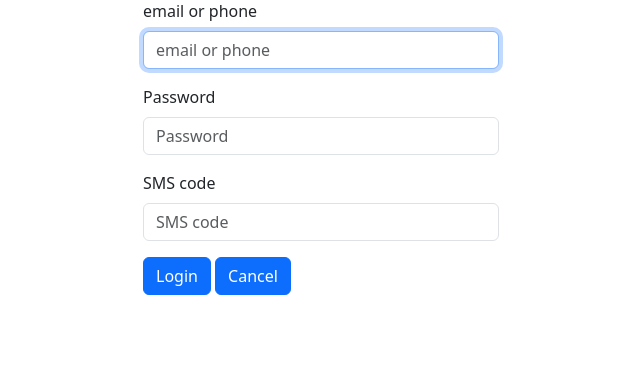
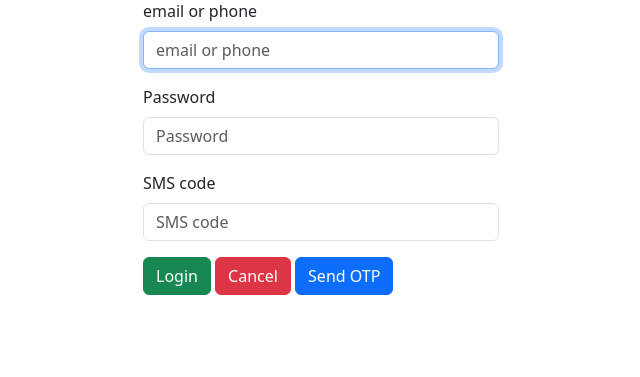
Before and after one commit to blzzua/hillel-01, a Django app: page /accounts/login in a window 1280 px wide. Shown: the part 132-509 px from the top of the page, without its empty margins (319-959 px from the left). Run offline with Django 4.2, Linux system fonts and the light colour scheme; parts of the project's set-up code (start-up, migrations or seed data) failed here and were passed over; some libraries are stand-ins or nearby versions.

Commit message:
send otp to telegram via task

```diff
--- a/project/accounts/forms.py
+++ b/project/accounts/forms.py
@@ -49,3 +49,12 @@ class PersonalInformationForm(models.ModelForm):
     class Meta:
         model = User
         exclude = ['password']
+
+
+class OtpForm(Form):
+    phone_number = CharField()
+    def clean_email(self):
+        email = self.data.get('phone_number')
+        # TODO: implement cool phone number
+        if email.isdigit():
+            return email
--- a/project/accounts/urls.py
+++ b/project/accounts/urls.py
@@ -14,7 +14,7 @@ Including another URLconf
     2. Add a URL to urlpatterns:  path('blog/', include('blog.urls'))
 """
 from django.urls import path
-from accounts.views import AccountsIndexView, LoginView, RegistrationView, PersonalInformationView, LogoutView
+from accounts.views import AccountsIndexView, LoginView, RegistrationView, PersonalInformationView, LogoutView, SendOPTView
 
 urlpatterns = [
     path('', AccountsIndexView.as_view(), name='accounts_index'),
@@ -22,4 +22,5 @@ urlpatterns = [
     path('logout', LogoutView.as_view(), name='accounts_logout'),
     path('registration', RegistrationView.as_view(), name='accounts_registration'),
     path('profile', PersonalInformationView.as_view(), name='accounts_personal_information'),
+    path('send_otp', SendOPTView.as_view(), name='accounts_sendotp'),
 ]
--- a/project/accounts/views.py
+++ b/project/accounts/views.py
@@ -1,13 +1,20 @@
 import logging
 
 from django.shortcuts import render, redirect
+from django.utils import cache
 from django.views.generic import TemplateView, RedirectView, FormView
 from django.views.generic.edit import FormMixin
 from django.contrib.auth import login, authenticate, logout
 from django.urls import reverse
-from accounts.forms import RegistrationForm, LoginForm
+from accounts.forms import RegistrationForm, LoginForm, OtpForm
 from django.contrib.auth import get_user_model
+from project.celery import send_otp
+from project.constants import OTP_LENGTH
+from random import randint
 User = get_user_model()
+
+from django.core.cache import caches
+otp_storage = caches['otp']
 
 
 # Create your views here.
@@ -77,3 +84,19 @@ class PersonalInformationView(AccountsIndexView):
             return super().get(*args, **kwargs)
         else:
             return redirect(reverse('accounts_login'))
+
+class SendOPTView(TemplateView, FormMixin):
+    template_name = 'accounts/login.html'
+    form_class = OtpForm
+    def post(self, request):
+        context = super().get_context_data()
+        form = self.form_class(request.POST)
+        if form.is_valid():
+            logging.warning(form.cleaned_data['phone_number'])
+            phone_number = form.cleaned_data['phone_number']
+            min_otp = 1
+            max_otp = (10 ** OTP_LENGTH) - 1
+            otp = str.zfill(str(randint(min_otp, max_otp)), OTP_LENGTH)
+            otp_storage.set(key=phone_number, value=otp, timeout=60)
+            send_otp.delay(phone_number=phone_number, otp=otp)
+        return render(request, template_name=self.get_template_names(), context=context)
--- a/project/project/celery.py
+++ b/project/project/celery.py
@@ -51,3 +51,9 @@ def alert_order_task(self, order_id):
     else:
         message += '\n' + f'.. to long. {order_items_lines} items'
     send_to_telegram(message)
+
+
+@app.task(bind=True)
+def send_otp(self, phone_number, otp):
+    message = f"""Код для входу valheim food shop для {phone_number}: {otp}"""
+    send_to_telegram(message)
--- a/project/project/constants.py
+++ b/project/project/constants.py
@@ -1,7 +1,7 @@
 MAX_DIGITS = 18
 DECIMAL_PLACES = 2
 COINS_PER_DOGE = 10
-
+OTP_LENGTH = 4
 
 CACHE_KEY = {
     'feedback': 'feedback',
--- a/project/project/settings.py
+++ b/project/project/settings.py
@@ -161,7 +161,13 @@ CACHES = {
         "BACKEND": "django.core.cache.backends.filebased.FileBasedCache",
         "LOCATION": "/tmp/django_cache/feedback",
         "OPTIONS": {"MAX_ENTRIES": 10},
+    },
+    "otp": {
+        "BACKEND": "django_redis.cache.RedisCache",
+        "LOCATION": os.environ.get("CELERY_BROKER_URL"),
+
     }
+
 }
 
 from celery.schedules import crontab
--- a/project/templates/accounts/login.html
+++ b/project/templates/accounts/login.html
@@ -15,8 +15,9 @@
                     {{ form.errors }}
                     {% csrf_token %}
                     {% bootstrap_form form %}
-                    {% bootstrap_button button_type="submit" content="Login" %}
-                    {% bootstrap_button button_type="reset" content="Cancel" %}
+                    {% bootstrap_button button_type="submit" content="Login" button_class="btn btn-success" %}
+                    {% bootstrap_button button_type="reset" content="Cancel" button_class="btn btn-danger" %}
+                    <button class="btn btn-primary" onclick="send_OTP('{{ csrf_token }}', this)">Send OTP</button>
                 </form>
             </div>
         </div>
@@ -25,5 +26,36 @@
     {% endfor %}
     </div>
 
+<script>
+function send_OTP(csrf_token, button) {
+  event.preventDefault();
+  var xhr = new XMLHttpRequest();
+  xhr.open("POST", "/accounts/send_otp", true);
+
+  xhr.setRequestHeader("Content-Type", "application/x-www-form-urlencoded");
+  xhr.setRequestHeader("X-CSRFToken", csrf_token);
+  xhr.onreadystatechange = function() {
+    if (xhr.readyState === 4 && xhr.status === 200) {
+      console.log(xhr.responseText);
+    }
+  };
+  var phone_number = document.getElementById("id_email").value;
+  var params = "phone_number=" + phone_number;
+  xhr.send(params);
+
+  button.disabled = true;
+  button.classList.remove("btn-primary");
+  button.classList.add("btn-disabled");
+  setTimeout(function(){
+    button.textContent  = 'Send OTP again';
+  },5000);
+  setTimeout(function(){
+    button.disabled = false;
+    button.classList.remove("btn-disabled");
+    button.classList.add("btn-primary");
+    }, 10000);
+
+}
+</script>
 
 {% endblock %}
--- a/requirements.txt
+++ b/requirements.txt
@@ -6,6 +6,7 @@ Pillow
 django-bootstrap5==23.1
 django-extensions==3.2.1
 celery[redis]==5.2.7
+django_redis
 django-celery-beat==2.5.0
 django-celery-results
 requests==2.29.0
```
Also changed, not shown: 1 other file.
